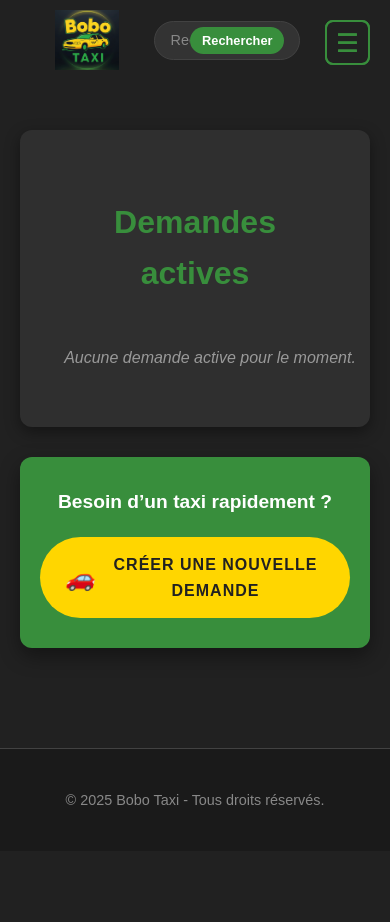
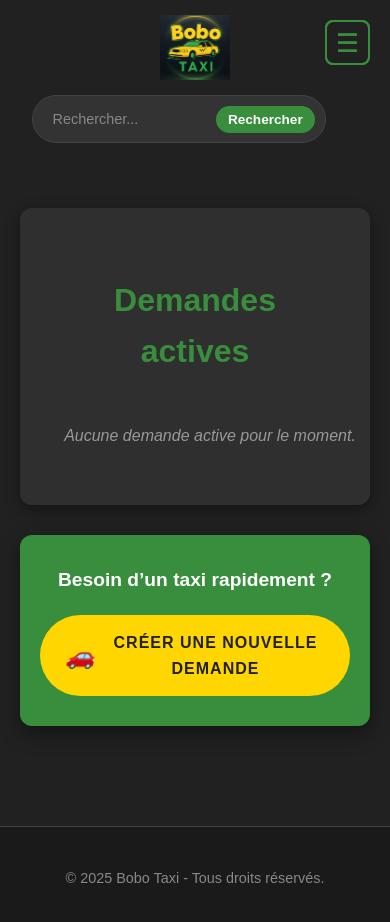
Before and after one commit to PHI-Agencies/bobo-taxi, a website: page frontend/index.html in a window 390 px wide. Before the commit the page ends 851 px from the top, so only its background shows below. Drawn offline with Linux system fonts and the light colour scheme; no server answers.

```diff
--- a/frontend/style.css
+++ b/frontend/style.css
@@ -40,151 +40,166 @@
     margin-right: 280px;
 }
 
-/* En-tête (Header) */
-/* Header flex réorganisé */
-nav {
+/* === HEADER GLOBAL RESPONSIVE ET CENTRÉ === */
+header {
   display: flex;
-    justify-content: space-between;
+  flex-direction: column;
   align-items: center;
-    max-width: 1200px;
-    margin: 0 auto;
+  justify-content: center;
+  padding: 20px 15px;
+  background-color: var(--dark-bg);
+  text-align: center;
   position: relative;
-    height: 90px;
 }
 
-/* Logo à gauche */
-.nav-left {
-    flex: 0 0 auto;
-    z-index: 10; /* S'assure qu'il reste au-dessus de la barre si nécessaire */
+/* Logo centré en haut */
+header .logo {
+  display: flex;
+  flex-direction: column;
+  align-items: center;
+  justify-content: center;
+  gap: 8px;
+  margin-bottom: 15px;
 }
 
-/* Barre de recherche centrée */
-.nav-center {
-    position: absolute;
-    left: 50%;
-    transform: translateX(-50%);
-    max-width: 600px;
-    width: 100%;
-    display: flex;
-    justify-content: center;
-    z-index: 5; /* Derrière le logo si besoin */
+header .logo img {
+  height: 85px;
+  max-width: 100%;
+  transition: transform 0.3s ease;
 }
 
-/* Menu à droite */
-.nav-right {
-    flex: 0 0 auto;
-    z-index: 10;
+header .logo img:hover {
+  transform: scale(1.05);
 }
 
-/* Barre de recherche style */
-.top-search-bar {
-    width: 100%;
+header .logo h1 {
+  font-family: var(--font-heading);
+  font-size: 1.8rem;
+  font-weight: 700;
+  margin: 0;
   display: flex;
-    background-color: #333;
-    border-radius: 25px;
-    padding: 5px 15px;
-    border: 1px solid var(--border-subtle);
+  align-items: center;
+  gap: 6px;
 }
 
-.top-search-bar input[type="text"] {
+.logo .bobo { color: var(--secondary-yellow); }
+.logo .taxi { color: var(--primary-green); }
+
+/* Barre de recherche juste en dessous */
+header .top-search-bar {
+  display: flex;
+  align-items: center;
+  background-color: #333;
+  border-radius: 30px;
+  border: 1px solid var(--border-subtle);
+  padding: 6px 12px;
+  max-width: 550px;
+  width: 100%;
+}
+
+header .top-search-bar input[type="text"] {
+  flex-grow: 1;
   border: none;
-    background-color: transparent;
+  background: transparent;
   color: var(--light-text);
-    font-size: 1.1rem;
-    padding: 10px 0;
-    width: 100%;
+  font-size: 1rem;
+  padding: 10px;
   outline: none;
 }
 
-.top-search-bar button {
+header .top-search-bar input::placeholder {
+  color: #888;
+}
+
+header .top-search-bar button {
   background-color: var(--primary-green);
   color: white;
   border: none;
-    padding: 10px 20px;
-    border-radius: 20px;
+  border-radius: 25px;
+  padding: 8px 18px;
   cursor: pointer;
   font-weight: 600;
   transition: background-color 0.3s ease;
 }
 
-.top-search-bar button:hover {
+header .top-search-bar button:hover {
   background-color: var(--button-hover);
 }
 
-/* --- Media queries corrigées pour petits écrans --- */
-@media (max-width: 768px) {
-    nav {
-        flex-direction: row;
+/* Bouton menu latéral optionnel */
+.menu-toggle {
+  position: absolute;
+  right: 20px;
+  top: 25px;
+  background-color: transparent;
+  color: var(--primary-green);
+  border: 2px solid var(--primary-green);
+  width: 45px;
+  height: 45px;
+  border-radius: 8px;
+  font-size: 1.6rem;
+  display: flex;
+  justify-content: center;
   align-items: center;
-        justify-content: space-between;
-        height: auto;
-        padding: 10px 15px;
+  transition: all 0.3s ease;
 }
 
-    .nav-left {
-        flex: 0 0 auto;
+.menu-toggle:hover {
+  background-color: var(--primary-green);
+  color: white;
 }
 
-    .nav-center {
-        position: static; /* plus absolute sur mobile */
-        transform: none;
-        width: 60%; /* barre réduite sur mobile */
-        max-width: none;
-        order: 2; /* barre centrée entre logo et menu */
+/* === RESPONSIVE MOBILE === */
+@media (max-width: 768px) {
+  header {
+    padding: 15px 10px;
   }
 
-    .nav-right {
-        order: 3;
+  header .logo img {
+    height: 65px;
   }
 
-    .top-search-bar {
-        width: 100%;
+  header .logo h1 {
+    font-size: 1.4rem;
   }
 
-    .top-search-bar input[type="text"] {
-        font-size: 0.9rem;
-        padding: 6px 0;
+  header .top-search-bar {
+    max-width: 90%;
+    padding: 5px 10px;
   }
 
-    .top-search-bar button {
+  header .top-search-bar input[type="text"] {
+    font-size: 0.9rem;
+  }
+
+  header .top-search-bar button {
     padding: 6px 12px;
     font-size: 0.85rem;
   }
+
+  .menu-toggle {
+    width: 40px;
+    height: 40px;
+    font-size: 1.4rem;
+    top: 20px;
+  }
 }
 
-
-/* Styles du logo principal (pour index.html) */
-.logo {
-    display: flex;
-    align-items: center;
-    gap: 15px;
+/* === TABLETTES === */
+@media (max-width: 1024px) and (min-width: 769px) {
+  header .logo img {
+    height: 75px;
   }
 
-.logo img {
-    height: 90px;
-    transition: transform 0.3s ease;
+  header .logo h1 {
+    font-size: 1.6rem;
   }
 
-.logo h1 {
-    font-family: var(--font-heading);
-    font-size: 1.5rem;
-    font-weight: 700;
-    margin: 0;
-    display: flex;
-    align-items: center;
+  header .top-search-bar {
+    max-width: 500px;
+  }
 }
 
-.logo .bobo {
-    color: var(--secondary-yellow);
-}
-
-.logo .taxi {
-    color: var(--primary-green);
-}
-
-.logo img:hover {
-    transform: scale(1.05);
-}
 
 /* Icône de retour sur les pages secondaires */
 .back-arrow-icon {
```
Also changed, not shown: 1 other file. Lines whose indentation alone changed are shown as unchanged.
